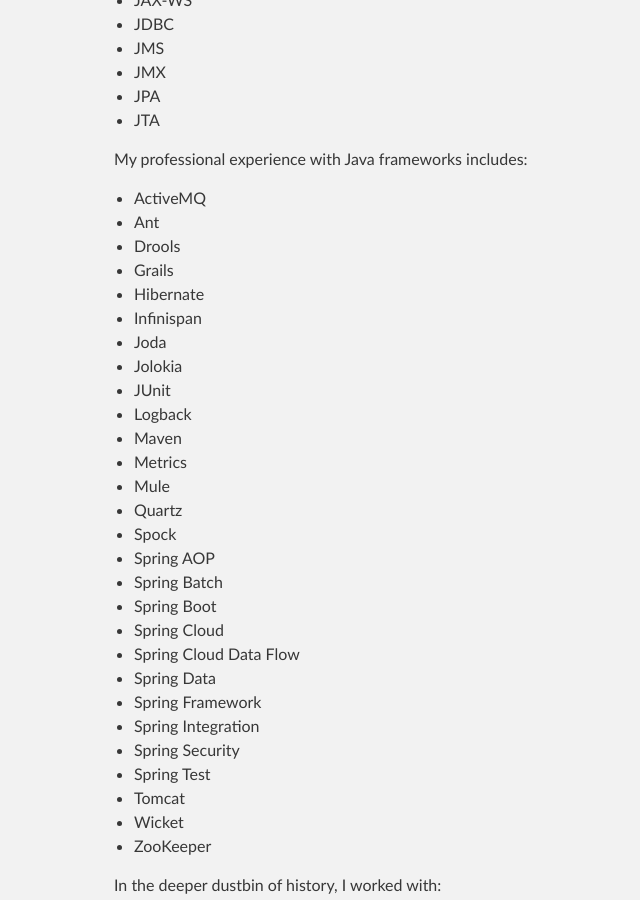
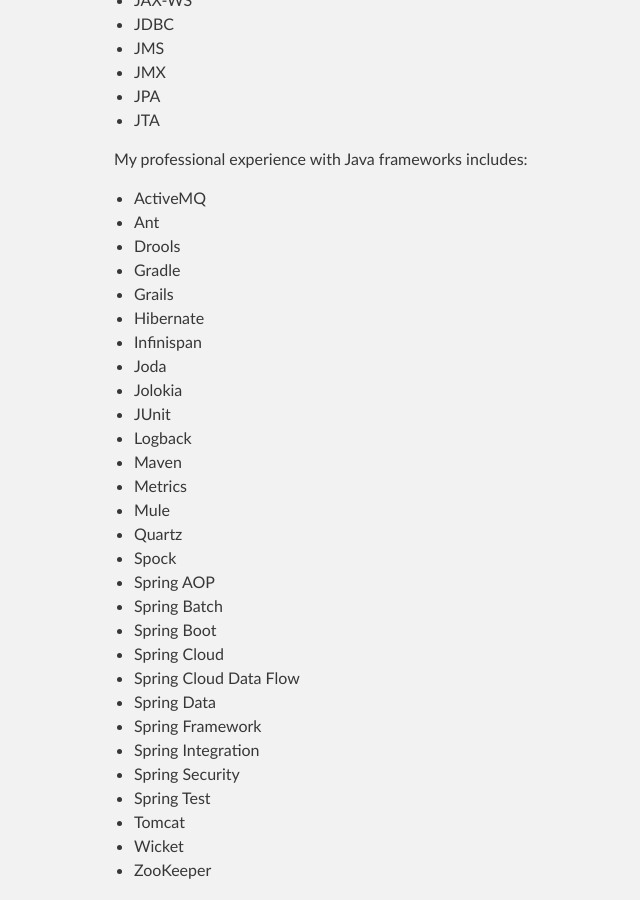
Before and after one commit to dfisher95350/dfisher95350.github.io, a Jekyll site: the page built from experience/index.md, in a window 1280 px wide and 900 px high, scrolled down 1402 px. Shown: the whole window, without its empty margins (206-846 px from the left). Built offline with Jekyll 4.4.1, drawn with Linux system fonts in a browser that asks for light colours; our own code applies the rules of GitHub Pages for plain Markdown files.

Commit message:
Updated experience.

```diff
--- a/experience/index.md
+++ b/experience/index.md
@@ -55,6 +55,7 @@
 - ActiveMQ
 - Ant
 - Drools
+- Gradle
 - Grails
 - Hibernate
 - Infinispan
```
